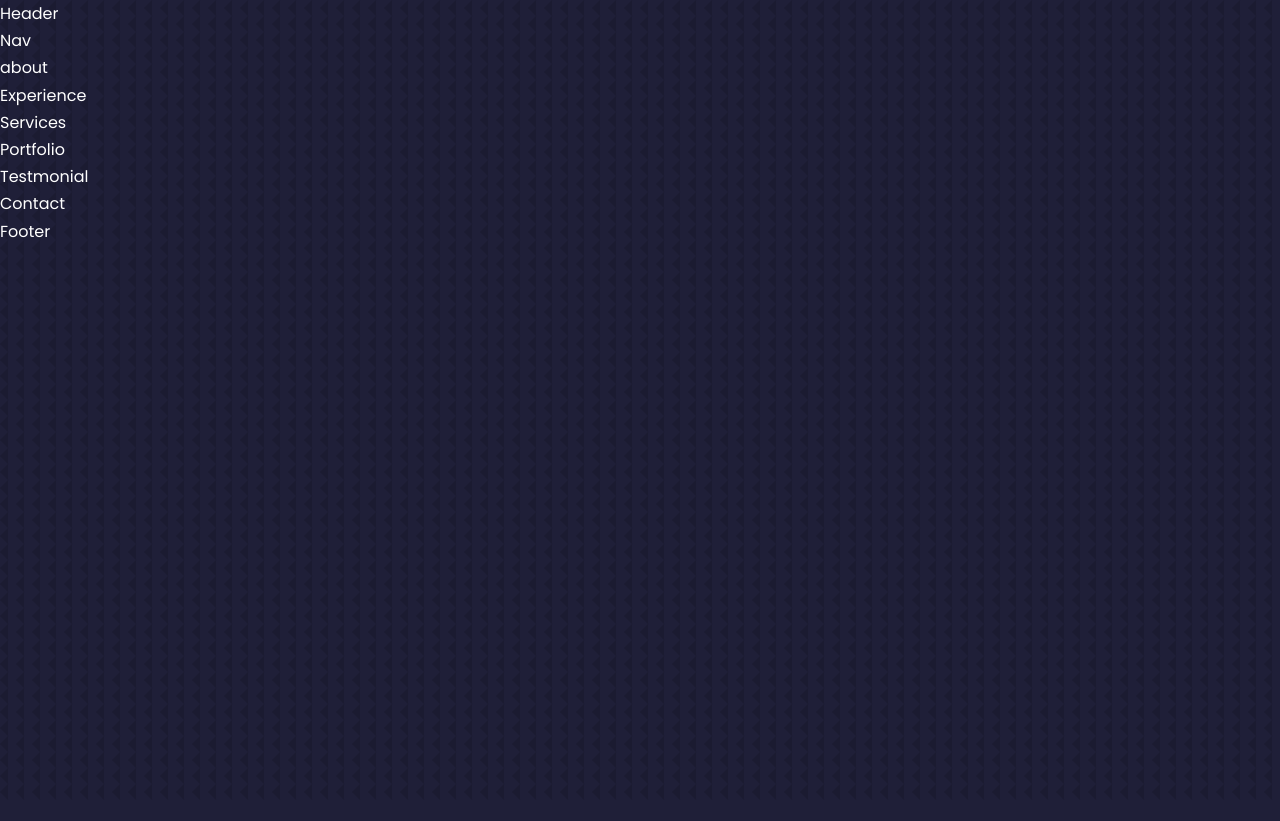
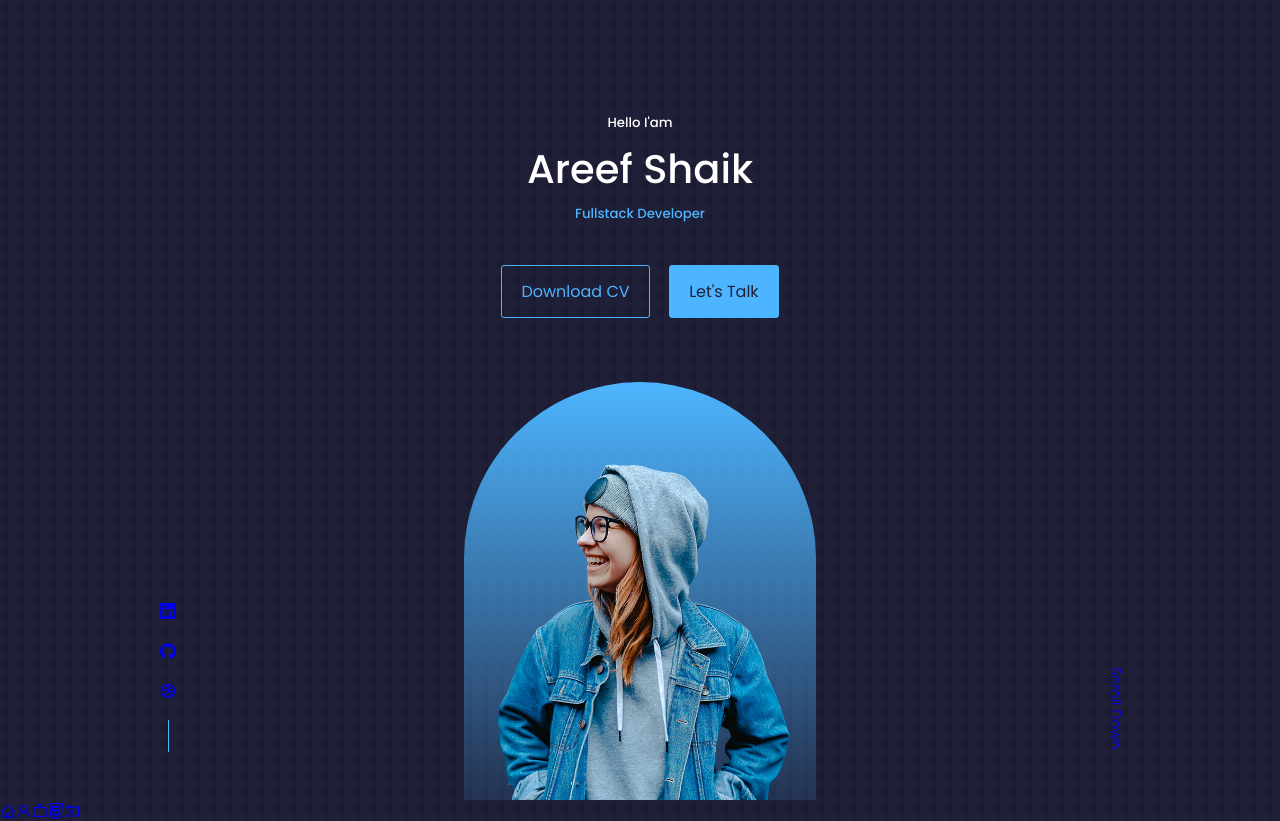
Before and after one commit to shaikareef482/react-portfolio-website1, a React (Create React App) app: page / in a window 1280 px wide. Shown: the top 821 px of the page. Before the commit the page ends 800 px from the top, so only its background shows below. Built offline with nearby package versions, Linux system fonts and the light colour scheme.

Commit message:
added heaer components

```diff
--- a/package.json
+++ b/package.json
@@ -8,6 +8,7 @@
     "@testing-library/user-event": "^13.5.0",
     "react": "^18.2.0",
     "react-dom": "^18.2.0",
+    "react-icons": "^4.8.0",
     "react-scripts": "5.0.1",
     "web-vitals": "^2.1.4"
   },
--- /dev/null
+++ b/src/components/header/CTA.jsx
@@ -0,0 +1,14 @@
+import React from 'react';
+import CV from '../../assets/cv.pdf'
+import classes from './header.module.css'
+
+const CTA = () => {
+  return (
+    <div className={classes.cta}>
+        <a href={CV} download className='btn'>Download CV</a>
+        <a href="value" className='btn btn-primary'>Let's Talk</a>
+    </div>
+  )
+}
+
+export default CTA
--- a/src/components/header/Header.jsx
+++ b/src/components/header/Header.jsx
@@ -1,9 +1,30 @@
-import React from 'react'
-import classes from './header.module.css'
+import React from "react";
+import classes from "./header.module.css";
+import CTA from "./CTA";
+import ME from "../../assets/me.png";
+import HeaderSocials from "./HeaderSocials";
 const Header = () => {
   return (
-    <div>Header</div>
-  )
-}
+    <header className={classes.header}>
+      <div className={`container ${classes.header__container}`}>
+        <h5>Hello I'am</h5>
+        <h1>Areef Shaik</h1>
+        <h5 className="text-light">Fullstack Developer</h5>
+        <CTA />
 
-export default Header
+        <HeaderSocials />
+
+        <div className={classes.me}>
+          <img src={ME} alt="me"></img>
+        </div>
+
+        <a href="contact" className={classes.scroll__down}>
+          Scroll Down
+        </a>
+
+      </div>
+    </header>
+  );
+};
+
+export default Header;
--- /dev/null
+++ b/src/components/header/HeaderSocials.jsx
@@ -0,0 +1,22 @@
+import React from 'react';
+import {BsLinkedin} from 'react-icons/bs';
+import {SiGithub} from 'react-icons/si';
+import {FiDribbble} from 'react-icons/fi';
+import classes from './header.module.css'
+const HeaderSocials = () => {
+  return (
+    <div className={classes.header__socials}>
+        <a href="https://linkedin.com" target="_blank">
+            <BsLinkedin/>
+        </a>
+        <a href="https://github.com" target='_blank'>
+            <SiGithub/>
+        </a>
+        <a href="https://dribble.com" target='_blank'>
+            <FiDribbble/>
+        </a>
+    </div>
+  )
+}
+
+export default HeaderSocials
--- a/src/components/header/header.module.css
+++ b/src/components/header/header.module.css
@@ -0,0 +1,71 @@
+.header {
+  height: 100vh;
+  padding-top: 7rem;
+  overflow: hidden;
+}
+
+.header__container {
+  text-align: center;
+  height: 100%;
+  position: relative;
+}
+
+.cta {
+  margin-top: 2.5rem;
+  display: flex;
+  gap: 1.2rem;
+  justify-content: center;
+}
+
+.header__socials{
+    display: flex;
+    flex-direction: column;
+    align-items: center;
+    gap: 0.8rem;
+    position: absolute;
+    left: 0;
+    bottom: 3rem;
+}
+
+.header__socials::after{
+    content: "";
+    width: 1px;
+    height: 2rem;
+    background: var(--color-primary);
+}
+
+.me{
+    background:linear-gradient( var(--color-primary),transparent);
+    width: 22rem;
+    height: 30rem;
+    position: absolute;
+    left: calc(50% - 11rem);
+    margin-top: 4rem;
+    border-radius: 12rem 12rem 0 0;
+    padding: 5rem 1.5rem 1.5rem 1.5rem;
+}
+
+.scroll__down{
+    position: absolute;
+    right: -2.3rem;
+    bottom: 5rem;
+    transform: rotate(90deg);
+    font-weight: 300;
+    font-size: 0.9rem;
+}
+
+@media screen and (max-width: 1024px) {
+    header {
+        height: 68vh;
+    }
+}
+
+/* =========MEDIA QUERIES(Small Devices)========*/
+@media screen and (max-width: 600px) {
+    header {
+        height: 100vh;
+    }
+    .header__socials, .scroll__down {
+        display: none;
+    }
+}
--- a/src/components/nav/Nav.jsx
+++ b/src/components/nav/Nav.jsx
@@ -1,8 +1,19 @@
 import React from 'react'
 import classes from './nav.module.css'
+import {AiOutlineHome, AiOutlineUser, AiOutlineContacts} from "react-icons/ai"
+import {MdWorkOutline} from "react-icons/md";
+import {ImHtmlFive2} from "react-icons/im";
+import { useState } from 'react';
 const Nav = () => {
   return (
-    <div>Nav</div>
+    <nav>
+     <a href="#" ><AiOutlineHome/></a>
+     <a href="#about"><AiOutlineUser/></a>
+     <a href="#experience"><MdWorkOutline/></a>
+     <a href="#service"><ImHtmlFive2/></a>
+     <a href="#contact"><AiOutlineContacts/></a>
+
+    </nav>
   )
 }
 
--- a/src/index.css
+++ b/src/index.css
@@ -59,6 +59,7 @@
 
 section{
     margin-top: 8rem;
+    height: 100vh;
 }
 
 section > h2,section>h5{
@@ -80,7 +81,7 @@
     color: var(--color-white);
 }
 
-.bth{
+.btn{
     width: max-content;
     display: inline-block;
     color: var(--color-primary);
@@ -88,15 +89,16 @@
     cursor: pointer;
     border: 1px solid var(--color-primary);
     transition: var(--transition);
+    border-radius: 3px;
 }
 
-.bth:hover{
+.btn:hover{
     background: var(--color-white);
     color: var(--color-bg);
     border-color: transparent;
 }
 
-.bth-primary{
+.btn-primary{
     background: var(--color-primary);
     color: var(--color-bg);
 }
```
Also changed, not shown: 1 other file (tests, documents, lock files or other folders).
